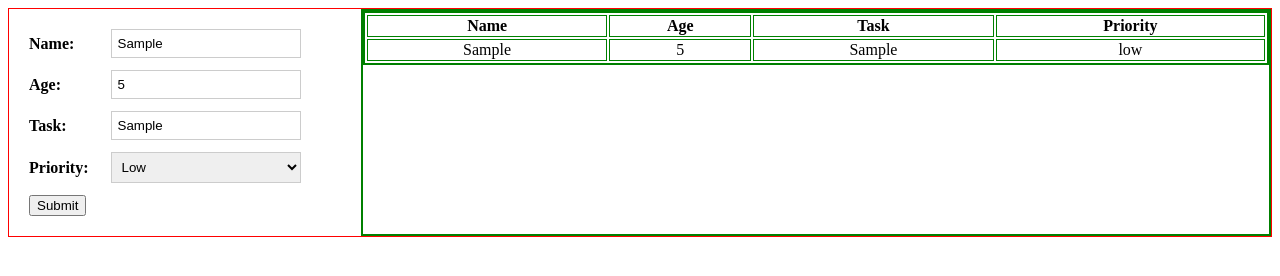
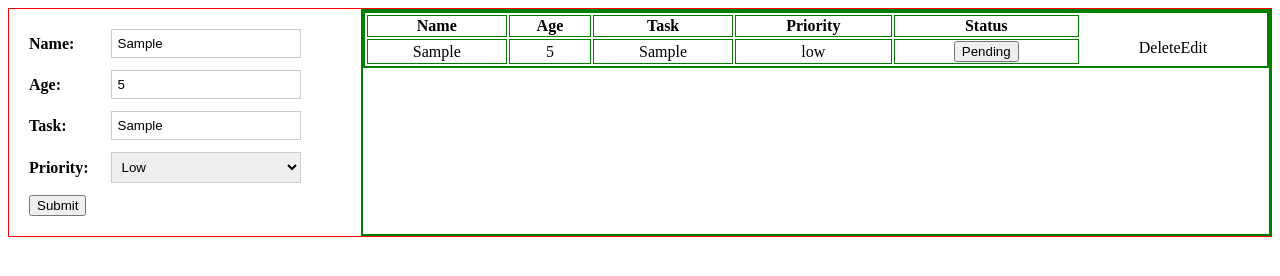
Before and after one commit to Ajmat-Ali/Todo-App-Js, a plain HTML site: page index.html in a window 1280 px wide. Both pictures are taken after typing "Sample", "5", "Sample" into the empty fields and a click on the input "Submit". Drawn offline with Linux system fonts and the light colour scheme.

Commit message:
FEAT: add localStorage and toggle functionality

```diff
--- a/index.html
+++ b/index.html
@@ -35,13 +35,18 @@
       </div>
       <div>
         <table>
+          <thead>
             <tr>
               <th>Name</th>
               <th>Age</th>
               <th>Task</th>
-            <!-- <th>Status</th> -->
               <th>Priority</th>
+              <th>Status</th>
+              <!-- <th>Delete</th>
+              <th>Edit</th> -->
             </tr>
+          </thead>
+          <tbody></tbody>
         </table>
       </div>
     </div>
--- a/index.js
+++ b/index.js
@@ -1,38 +1,66 @@
 let form = document.querySelector("form");
-form.addEventListener("submit", () => {
-  event.preventDefault();
+let todos = JSON.parse(localStorage.getItem("todos")) || [];
+
+form.addEventListener("submit", (e) => {
+  e.preventDefault();
   formSubmit();
 });
-// ------------------------------------------------------ Submit Function ------------------
-const formSubmit = () => {
-  event.preventDefault();
-  let allInput = document.querySelectorAll(".input");
-  let priority = document.querySelector("select").value;
-  let formValue = {
-    name: "",
-    age: "",
-    task: "",
-    priority: "",
+
+// ---------------------------------------------------------------- Store Data localStorage()------------------------------
+
+function storeData() {
+  localStorage.setItem("todos", JSON.stringify(todos));
+}
+
+// ---------------------------------------------------------------- Toggled Status ------------------------------
+function toggleStatus(i) {
+  todos[i].status = !todos[i].status;
+  storeData();
+  renderTodos();
+}
+
+// ---------------------------------------------------------------- Handle Submit Form ------------------------------
+function formSubmit() {
+  let obj = {
+    name: document.getElementById("name").value,
+    age: document.getElementById("age").value,
+    task: document.getElementById("task").value,
+    priority: document.getElementById("priority").value,
+    status: false,
   };
 
-  for (let i = 0; i < allInput.length; i++) {
-    formValue[allInput[i].id] = allInput[i].value;
-  }
-  formValue.priority = priority;
+  todos.push(obj);
+  storeData();
+  renderTodos();
+}
 
-  displayData(formValue);
-};
+// ---------------------------------------------------------------- Render Todos ------------------------------
+function renderTodos() {
+  let table = document.querySelector("table");
+  let tbody = document.querySelector("tbody");
 
-// ------------------------------------------------------ Display Data ------------------
+  tbody.innerText = null;
 
-const displayData = (formValue) => {
-  let tr = document.createElement("tr");
-  for (let key in formValue) {
-    let td = document.createElement("td");
-    td.innerText = formValue[key];
-    tr.appendChild(td);
-  }
-  let table = document.querySelector("table");
-  table.appendChild(tr);
-  //   tr.appendChild
-};
+  todos.forEach((todo, i) => {
+    let tr = document.createElement("tr");
+
+    for (let key in todo) {
+      let td = document.createElement("td");
+      if (key === "status") {
+        let btn = document.createElement("button");
+        btn.innerText = todo[key] ? "Completed" : "Pending";
+        td.appendChild(btn);
+        btn.addEventListener("click", () => toggleStatus(i));
+      } else {
+        td.innerText = todo[key];
+      }
+      tr.appendChild(td);
+    }
+    let tdDelete = (document.createElement("td").innerText = "Delete");
+    let tdEdit = (document.createElement("td").innerText = "Edit");
+    tr.append(tdDelete, tdEdit);
+
+    tbody.appendChild(tr);
+  });
+}
+renderTodos();
```
Also changed, not shown: 1 other file. Lines whose indentation alone changed are shown as unchanged.
